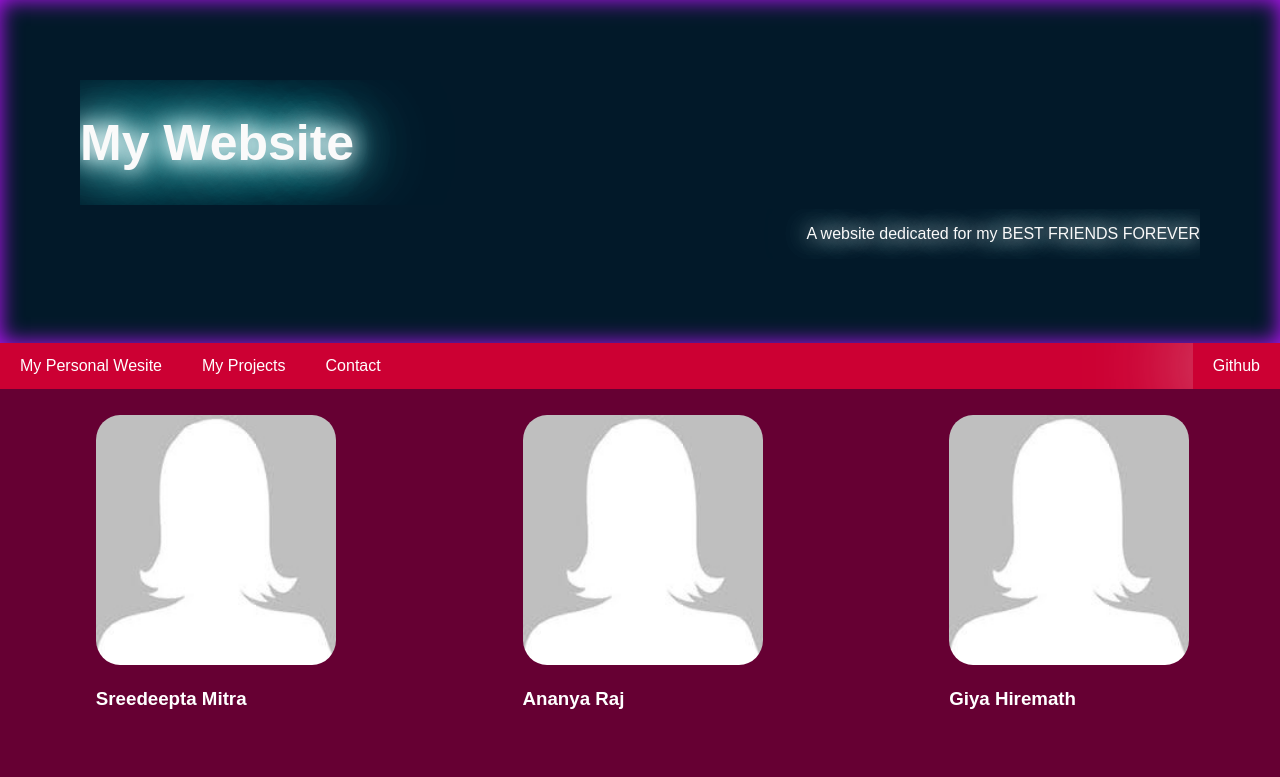
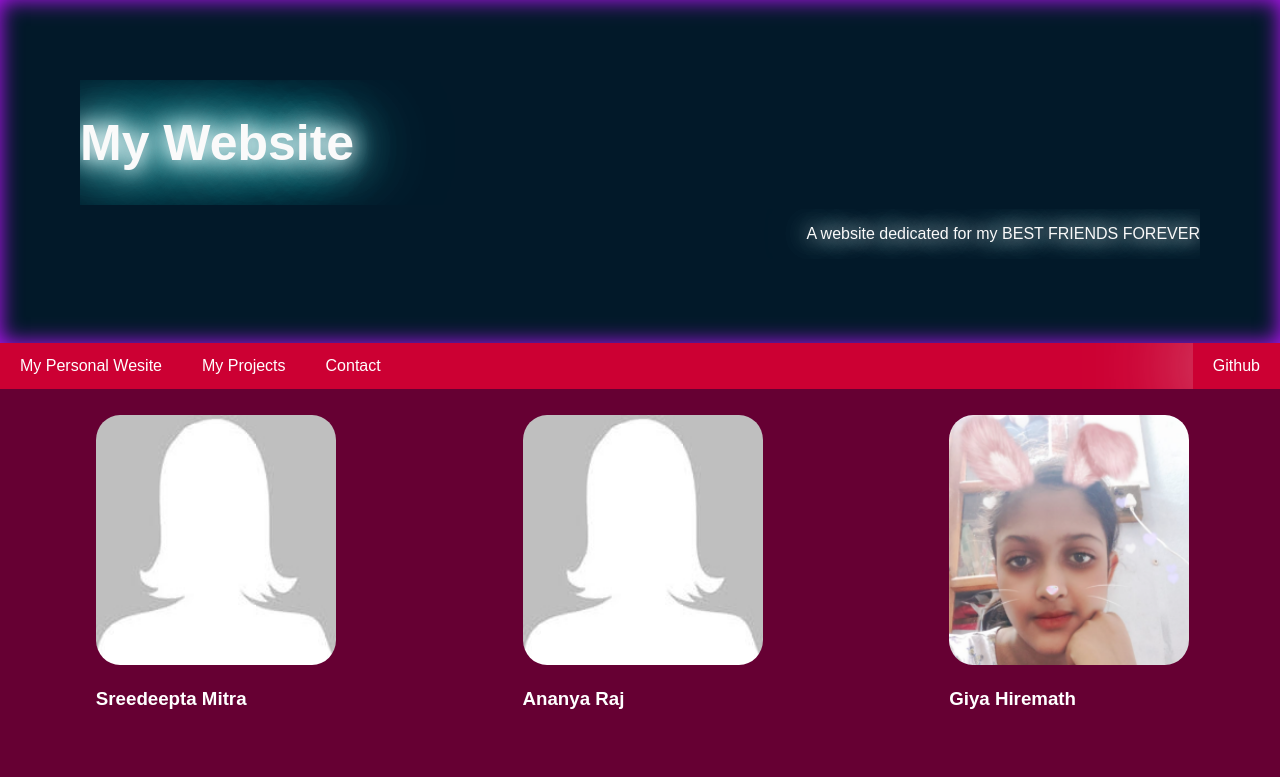
Before and after one commit to sreedeepta/My-origami-website, a plain HTML site: page index.html in a window 1280 px wide. Shown: the top 777 px of the page. Drawn offline with Linux system fonts and the light colour scheme.

Commit message:
Update index.html

```diff
--- a/index.html
+++ b/index.html
@@ -193,13 +193,13 @@
       </div>
       <div class="side">
           <figure>
-          <a href="https://ananyaraj21.whjr.site/"><img class="GFG" src="unknown.png" alt="sometext"/></a>
+          <a href="https://ananyaraj21.whjr.site/"><img class="GFG" src="unknown.png"/></a>
           <h3>Ananya Raj</h3>
         </figure>
         </div>
         <div class="side">
           <figure>
-        <a href="https://giyaprashanthhiremath.whjr.site/"><img class="GFG" src="unknown.png"/></a>
+        <a href="https://giyaprashanthhiremath.whjr.site/"><img class="GFG" src="sree.png"/></a>
         <h3>Giya Hiremath</h3>
         <figure>
       </div>
```
